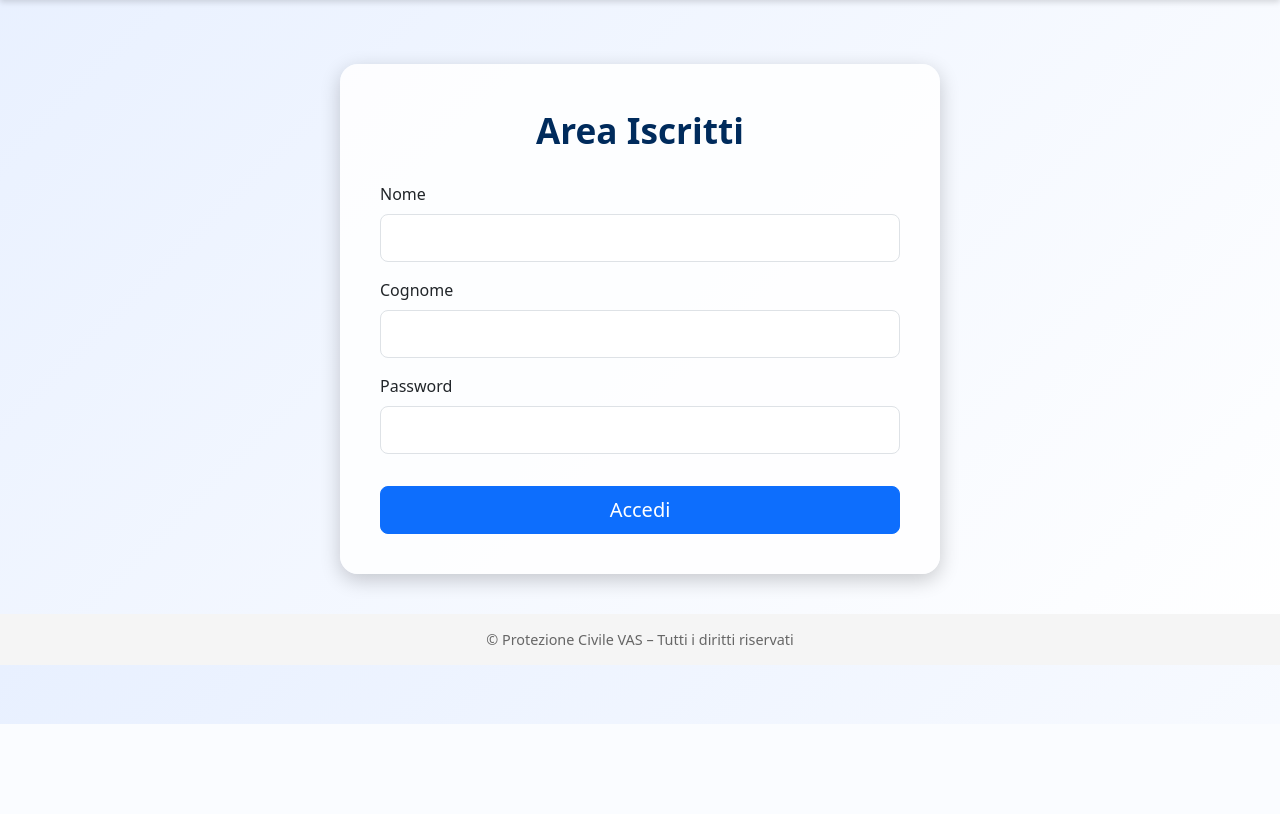
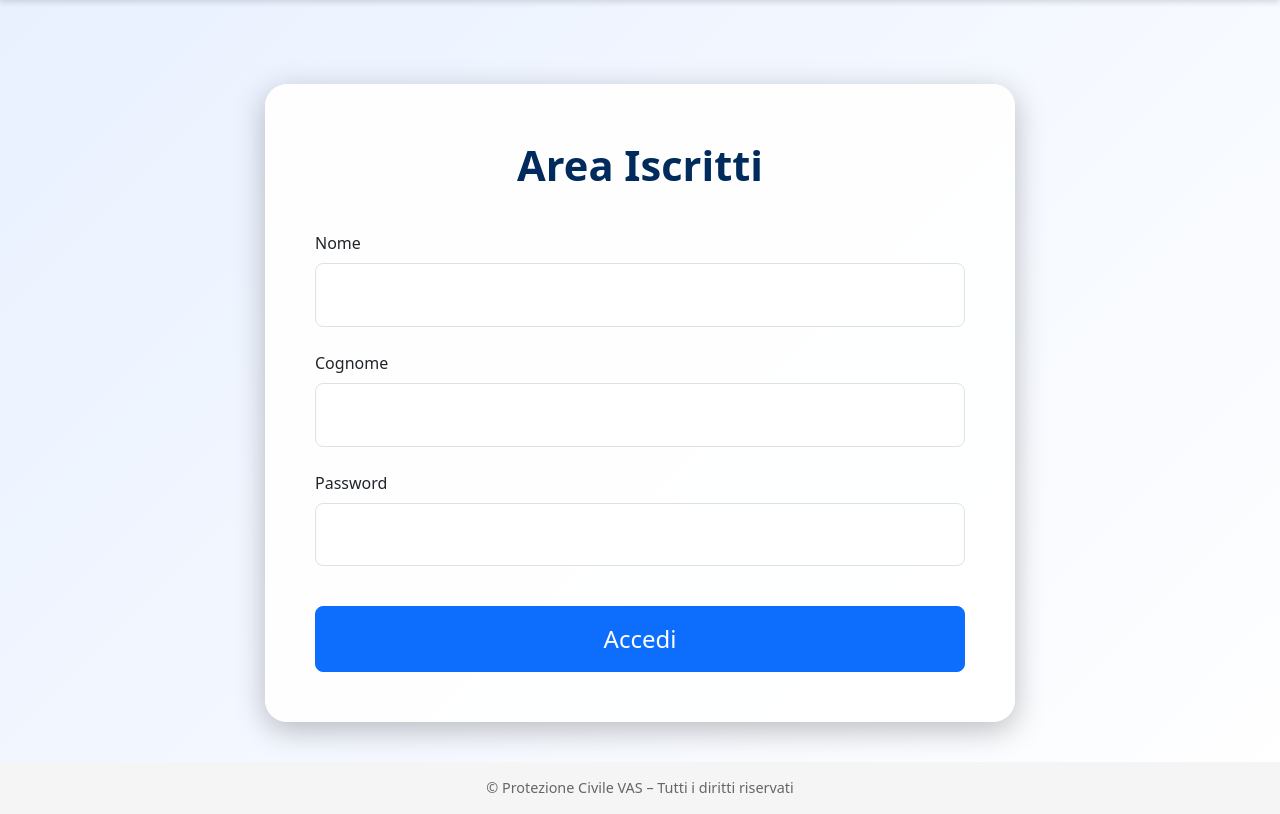
Before and after one commit to emiliomaj60-lang/prot_civ_vas, a Flask app: page /iscritti in a window 1280 px wide. Shown: the part 76-890 px from the top of the page. Before the commit the page ends 800 px from the top, so only its background shows below. Run offline with Flask 3, Linux system fonts and the light colour scheme.

Commit message:
Add files via upload

```diff
--- a/templates/iscritti.html
+++ b/templates/iscritti.html
@@ -5,31 +5,42 @@
 
 <style>
     .login-container {
-        max-width: 600px;
+        max-width: 750px;
         margin: auto;
-        margin-top: 40px;
-        padding: 40px;
-        background: #ffffffdd;
-        border-radius: 18px;
-        box-shadow: 0 6px 20px rgba(0,0,0,0.2);
+        margin-top: 60px;
+        padding: 50px;
+        background: #ffffffee;
+        border-radius: 22px;
+        box-shadow: 0 8px 30px rgba(0,0,0,0.25);
     }
 
     .login-title {
-        font-size: 2.2rem;
-        font-weight: 800;
+        font-size: 2.6rem;
+        font-weight: 900;
         text-align: center;
-        margin-bottom: 25px;
+        margin-bottom: 35px;
         color: #002b5c;
     }
 
     .error-box {
         background: #ffdddd;
         border-left: 6px solid #cc0000;
-        padding: 10px;
-        margin-bottom: 15px;
+        padding: 12px;
+        margin-bottom: 20px;
         border-radius: 6px;
         color: #900;
         font-weight: 600;
+        font-size: 1.2rem;
+    }
+
+    .form-control-lg {
+        font-size: 1.4rem;
+        padding: 14px;
+    }
+
+    .btn-lg {
+        font-size: 1.5rem;
+        padding: 14px;
     }
 </style>
 
@@ -43,17 +54,17 @@
 
     <form method="POST">
 
-        <div class="mb-3">
+        <div class="mb-4">
             <label class="form-label">Nome</label>
             <input type="text" name="nome" class="form-control form-control-lg" required>
         </div>
 
-        <div class="mb-3">
+        <div class="mb-4">
             <label class="form-label">Cognome</label>
             <input type="text" name="cognome" class="form-control form-control-lg" required>
         </div>
 
-        <div class="mb-3">
+        <div class="mb-4">
             <label class="form-label">Password</label>
             <input type="password" name="password" class="form-control form-control-lg" required>
         </div>
```
Also changed, not shown: templates/scheda_iscritto.html (+27 -23 lines).
